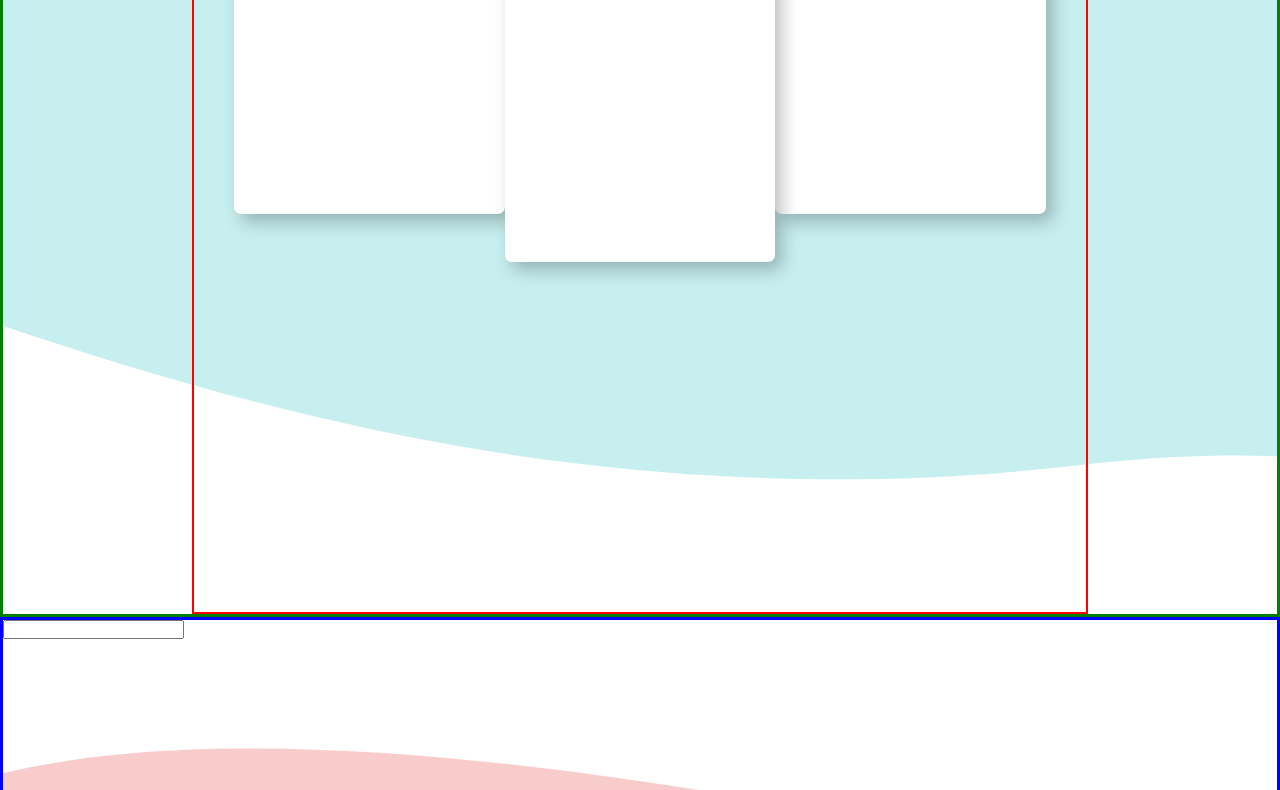
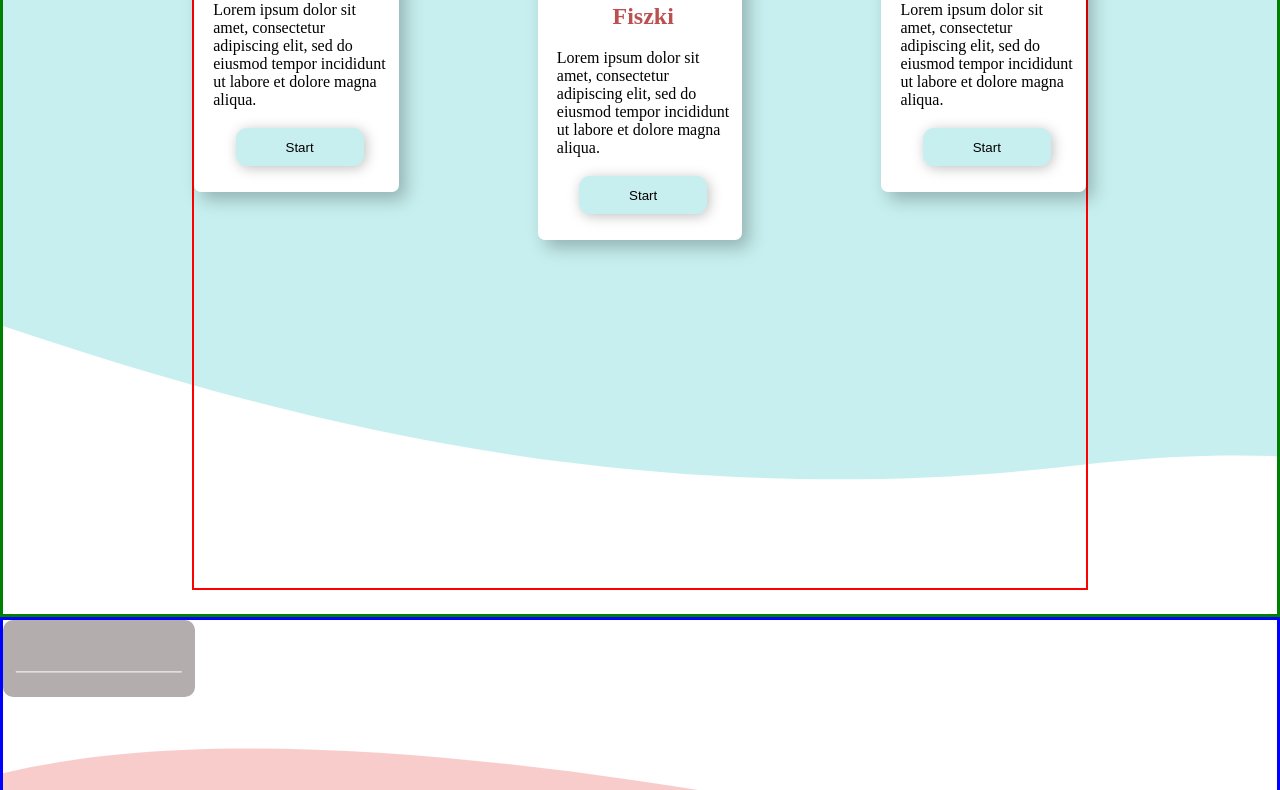
Before and after one commit to mchojak97/page-to-learn-german, a website: page index.html in a window 1280 px wide. Shown: the part 1063-1853 px from the top of the page. Drawn offline with Linux system fonts and the light colour scheme.

Commit message:
feature: change view of choose section

```diff
--- a/index.html
+++ b/index.html
@@ -10,30 +10,52 @@
 <body>
     <header>
         <div class="menu">
-            <a href="index.html"></a>
-            <a href="admin.html"></a>
+            <a href="index.html">Home</a>
+            <a href="admin.html">Control Panel</a>
         </div>
     </header>
     <main>
         <section class="home">
-            <h1>Tschus</h1>
-            <h2>3 sposoby</h2>
-            <h2>Na nauke</h2>
-            <button class="home__button"></button>
+            <div class="home__greetings">
+                <h1 class="home__h1">Tschus!</h1>
+                <h2 class="home__h2">3 sposoby</h2>
+                <h2 class="home__h2">Na nauke</h2>
+                <button class="home__button">Ucz się!</button>
+            </div>
         </section>
 
         <section class="choose">
+            <h1>Lorem Ipsum</h1>
             <div class="choose__container">
-                <div class="choose__table"></div>
-                <div class="choose__table choose__table--translate"></div>
-                <div class="choose__table"></div>
+                <div class="choose__table">
+                    <img class="choose__logo" src="/assets/sheep.svg" alt="">
+                    <h2 class="choose__tittle">Fiszki</h2>
+                    <p>Lorem ipsum dolor sit amet, consectetur adipiscing elit, sed do eiusmod tempor incididunt ut labore et dolore magna aliqua.</p>
+                    <button class="choose__button">Start</button>
+                </div>
+
+                <div class="choose__table choose__table--translate">
+                    <img class="choose__logo" src="/assets/sheep.svg" alt="">
+                    <h2 class="choose__tittle">Fiszki</h2>
+                    <p>Lorem ipsum dolor sit amet, consectetur adipiscing elit, sed do eiusmod tempor incididunt ut labore et dolore magna aliqua.</p>
+                    <button class="choose__button">Start</button>
+                </div>
+
+                <div class="choose__table">
+                    <img class="choose__logo" src="/assets/sheep.svg" alt="">
+                    <h2 class="choose__tittle">Fiszki</h2>
+                    <p>Lorem ipsum dolor sit amet, consectetur adipiscing elit, sed do eiusmod tempor incididunt ut labore et dolore magna aliqua.</p>
+                    <button class="choose__button">Start</button>
+                </div>
             </div>
         </section>
 
         <section class="learning">
             <div class="learning__card"></div>
             <form action="" method="post">
-                <input type="text" name="card-answer" id="card-answer">
+                <div class="learning__container">
+                <input class="learning__answer" type="text" name="card-answer" id="card-answer">
+                </div>
             </form>
         </section>
     </main>
--- a/style.css
+++ b/style.css
@@ -4,7 +4,18 @@
     box-sizing: border-box;
 }
 
+input:focus,
+select:focus,
+textarea:focus{
+    outline: none;
+}
+
+.menu {
+    position: absolute;
+}
+
 .home {
+    padding-left: 20vw;
     display: flex;
     background-image: url("./assets/top-bg.svg");
     background-repeat: no-repeat;
@@ -16,41 +27,82 @@
     border: 1px red solid;
 }
 
+.home__greetings {
+    transform: translateY(-4vw);
+}
+
+.home__h1 {
+    font-size: 4rem;
+}
+
+.home__h2 {
+    font-size: 2rem;
+}
+
 .home__button {
+    border: none;
     width: 13em;
     height: 3.5em;
+    background: #E4D3FF;
+    box-shadow: 2px 2px 13px rgba(0, 0, 0, 0.25);
+    border-radius: 11px;
+    cursor: pointer;
 }
 
 
 .choose {
+    padding: 3vh;
     display: flex;
     background-image: url("./assets/main-bg.svg");
     background-repeat: no-repeat;
     background-size: cover;
-    /* width: 100vw; */
     height: 110vh;
     border: 3px green solid;
-    justify-content: center;
+    justify-content: space-between;
+    align-items: center;
+    flex-direction: column;
 }
 
 
 .choose__container {
-    position: relative;
+    height: 90vh;
     width: 70vw;
-    padding: 5vh;
     border: 2px red solid;
     display: flex;
     justify-content: space-between;
 }
 .choose__table {
-    height: 27em;
-    width: 17em;
+    padding: 0 1vw 2vw 1.5vw;
+    flex-direction: column;
+    display: flex;
+    justify-content: space-between;
+    align-items: center;
+    height: 25vw;
+    width: 16vw;
     background-color: #fff;
     box-shadow: 7px 8px 17px rgba(0, 0, 0, 0.25);
     border-radius: 7px;
 }
 .choose__table--translate {
     transform: translateY(3em);
+}
+
+.choose__logo {
+    height: 5vw;
+}
+
+.choose__tittle {
+    color: #BC5050;
+}
+
+.choose__button {
+    border: none;
+    width: 10vw;
+    height: 3vw;
+    background: #C7EFEF;
+    box-shadow: 2px 2px 13px rgba(0, 0, 0, 0.25);
+    border-radius: 11px;
+    cursor: pointer;
 }
 
 .learning {
@@ -62,3 +114,25 @@
     height: 100vh;
     border: 3px blue solid;
 }
+
+.learning__answer {
+    display: block;
+    padding: 1vw;
+    position: relative;
+    text-decoration: underline;
+    border: none;
+    /* border-bottom: 2px red solid; */
+    background-color: #B3ADAD;
+    width: 15vw;
+    height: 6vw;
+    border-radius: 10px;
+}
+
+.learning__container:after {
+    position: absolute;
+    transform: translate(1vw, -2vw);
+    height: 1px;
+    width: 13vw;
+    background-color: white;
+    content: "";
+}
```
Also changed, not shown: assets/sheep.svg (added).
